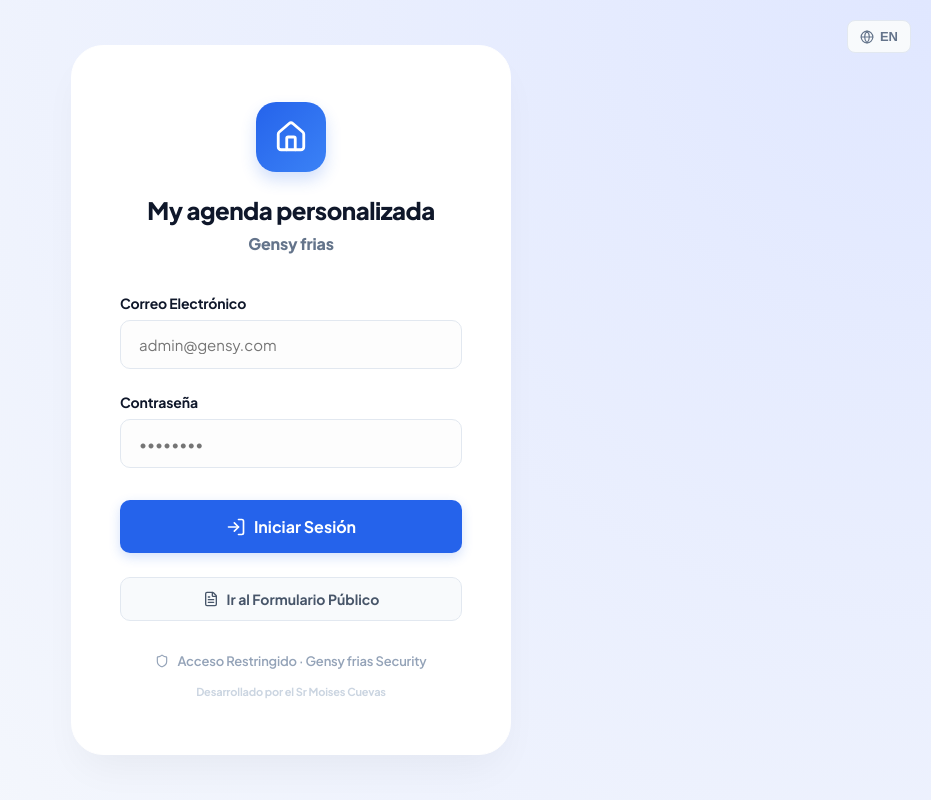
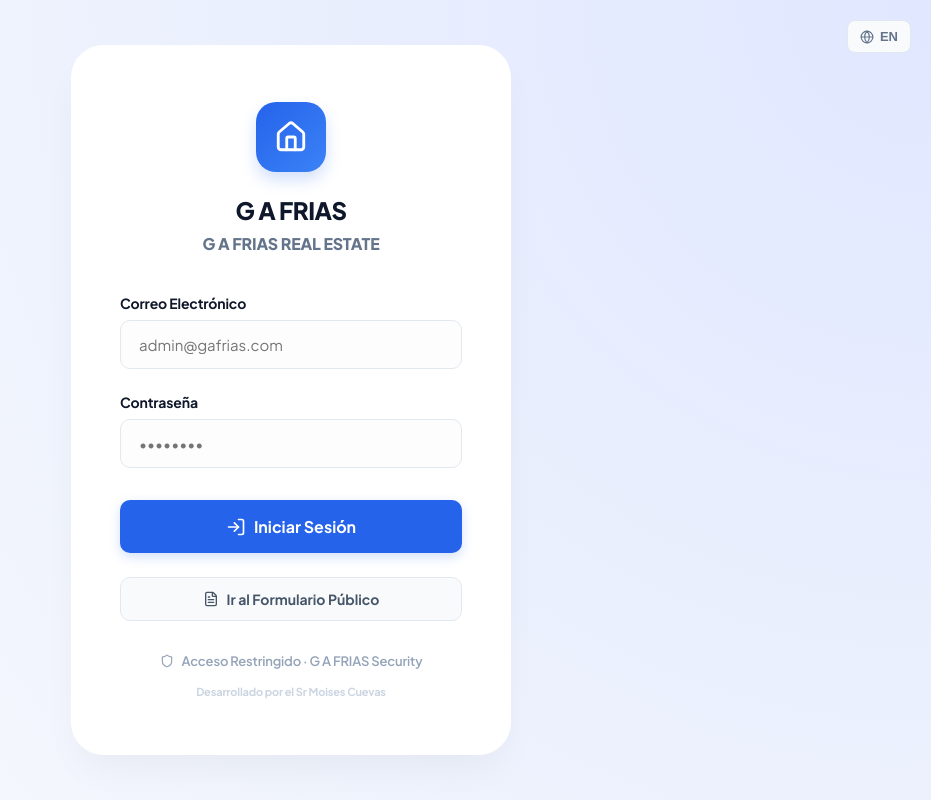
Before and after one commit to moisesx04/gensy-crm, a React (Vite) app: page /login in a window 1280 px wide. Shown: the whole page, without its empty margins (349-1280 px from the left). Built offline with nearby package versions, Linux system fonts and the light colour scheme.

Commit message:
Rebranding a G A FRIAS REAL ESTATE y soporte para fotos en propiedades

```diff
--- a/index.html
+++ b/index.html
@@ -8,13 +8,13 @@
     <meta name="theme-color" content="#4f46e5" />
     <meta name="apple-mobile-web-app-capable" content="yes" />
     <meta name="apple-mobile-web-app-status-bar-style" content="black-translucent" />
-    <meta name="apple-mobile-web-app-title" content="Gensy Agenda" />
+    <meta name="apple-mobile-web-app-title" content="G A FRIAS" />
     <meta name="viewport" content="width=device-width, initial-scale=1.0, maximum-scale=5, user-scalable=1, viewport-fit=cover" />
     <link rel="preconnect" href="https://fonts.googleapis.com">
     <link rel="preconnect" href="https://fonts.gstatic.com" crossorigin>
     <link href="https://fonts.googleapis.com/css2?family=Plus+Jakarta+Sans:ital,wght@0,200..800;1,200..800&display=swap" rel="stylesheet">
-    <meta name="description" content="My agenda personalizada Gensy frias - Gestión inmobiliaria profesional." />
-    <title>My agenda personalizada Gensy frias</title>
+    <meta name="description" content="G A FRIAS REAL ESTATE - Gestión inmobiliaria profesional." />
+    <title>G A FRIAS REAL ESTATE</title>
   </head>
   <body>
     <div id="root"></div>
--- a/src/components/Layout.jsx
+++ b/src/components/Layout.jsx
@@ -89,7 +89,7 @@ export default function Layout({ children }) {
           </motion.div>
           <div>
             <h1 style={{ fontSize: 14, lineHeight: 1.2 }}>{t('short_brand')}</h1>
-            <span style={{ fontSize: 12, fontWeight: 800 }}>Gensy frias</span>
+            <span style={{ fontSize: 12, fontWeight: 800 }}>G A FRIAS REAL ESTATE</span>
           </div>
         </div>
 
--- a/src/views/DashboardView.jsx
+++ b/src/views/DashboardView.jsx
@@ -119,7 +119,7 @@ export default function DashboardView() {
           <h1 style={{ fontSize: 34, background: 'linear-gradient(135deg, var(--t1), var(--accent))', WebkitBackgroundClip: 'text', WebkitTextFillColor: 'transparent' }}>
             {t('dash_title')}
           </h1>
-          <p style={{ fontSize: 16 }}>Bienvenido de nuevo al panel interactivo de GENSY.</p>
+          <p style={{ fontSize: 16 }}>Bienvenido de nuevo al panel interactivo de G A FRIAS REAL ESTATE.</p>
         </div>
         <div style={{ display:'flex', gap: 12 }}>
           <motion.button whileHover={{ scale: 1.05 }} whileTap={{ scale: 0.95 }} className="btn btn-ghost" onClick={() => copy(formLink, setCopied)}>
--- a/src/views/FormView.jsx
+++ b/src/views/FormView.jsx
@@ -235,7 +235,7 @@ export default function FormView() {
               }}>🏡</div>
               <div>
                 <div style={{ color: 'var(--t1)', fontWeight: 800, fontSize: 16, letterSpacing: '-0.01em', lineHeight: 1.2 }}>My agenda<br/>personalizada</div>
-                <div style={{ color: 'var(--t3)', fontSize: 11, textTransform: 'uppercase', letterSpacing: '1px', fontWeight: 800, marginTop: 4 }}>Gensy frias</div>
+                <div style={{ color: 'var(--t3)', fontSize: 11, textTransform: 'uppercase', letterSpacing: '1px', fontWeight: 800, marginTop: 4 }}>G A FRIAS REAL ESTATE</div>
               </div>
             </div>
 
--- a/src/views/LoginView.jsx
+++ b/src/views/LoginView.jsx
@@ -65,7 +65,7 @@ export default function LoginView() {
             {t('short_brand')}
           </h1>
           <p style={{ fontSize: 16, color: '#64748b', fontWeight: 800 }}>
-            Gensy frias
+            G A FRIAS REAL ESTATE
           </p>
         </div>
 
@@ -73,7 +73,7 @@ export default function LoginView() {
           <div className="fg" style={{ marginBottom: 0 }}>
             <label>{t('login_email')}</label>
             <input
-              type="email" required placeholder="admin@gensy.com"
+              type="email" required placeholder="admin@gafrias.com"
               value={email} onChange={e => setEmail(e.target.value)}
               style={{ padding: '14px 18px', fontSize: 15 }}
             />
--- a/src/views/PropiedadesView.jsx
+++ b/src/views/PropiedadesView.jsx
@@ -31,7 +31,7 @@ export default function PropiedadesView() {
     return () => { unsubProps(); unsubClients(); };
   }, []);
 
-  const [newP, setNewP] = useState({ title: '', loc: '', price: '', beds: '', baths: '', tag: 'Venta', description: '' });
+  const [newP, setNewP] = useState({ title: '', loc: '', price: '', beds: '', baths: '', tag: 'Venta', description: '', image_url: '' });
 
   // Computed stats
   const totalProps = properties.length;
@@ -67,7 +67,8 @@ export default function PropiedadesView() {
         beds: newP.beds || 0,
         baths: newP.baths || 0,
         tag: newP.tag || 'Venta',
-        description: newP.description || ''
+        description: newP.description || '',
+        image_url: newP.image_url || ''
       };
 
       if (newP.id) {
@@ -79,7 +80,7 @@ export default function PropiedadesView() {
       }
 
       setShowAdd(false);
-      setNewP({ title: '', loc: '', price: '', beds: '', baths: '', tag: 'Venta', description: '' });
+      setNewP({ title: '', loc: '', price: '', beds: '', baths: '', tag: 'Venta', description: '', image_url: '' });
     } catch (err) { alert('Error guardando: ' + err.message); }
   };
 
@@ -92,7 +93,8 @@ export default function PropiedadesView() {
       beds: p.beds || '',
       baths: p.baths || '',
       tag: p.tag || 'Venta',
-      description: p.description || ''
+      description: p.description || '',
+      image_url: p.image_url || ''
     });
     setShowAdd(true);
   };
@@ -167,7 +169,7 @@ export default function PropiedadesView() {
           <h1>{t('prop_title')}</h1>
           <p>{t('prop_desc')}</p>
         </div>
-        <button className="btn btn-primary" onClick={() => { setNewP({ title: '', loc: '', price: '', beds: '', baths: '', tag: 'Venta', description: '' }); setShowAdd(true); }}>
+        <button className="btn btn-primary" onClick={() => { setNewP({ title: '', loc: '', price: '', beds: '', baths: '', tag: 'Venta', description: '', image_url: '' }); setShowAdd(true); }}>
           <Plus size={18} /> {t('prop_new')}
         </button>
       </div>
@@ -215,7 +217,7 @@ export default function PropiedadesView() {
           <div className="prop-empty-icon">🏠</div>
           <h3>No hay propiedades{filter !== 'Todos' ? ` en "${filterTabs.find(f => f.key === filter)?.label}"` : ''}</h3>
           <p>Agrega tu primera propiedad para comenzar a gestionarla aquí.</p>
-          <button className="btn btn-primary" style={{ marginTop: 20 }} onClick={() => { setNewP({ title: '', loc: '', price: '', beds: '', baths: '', tag: 'Venta', description: '' }); setShowAdd(true); }}>
+          <button className="btn btn-primary" style={{ marginTop: 20 }} onClick={() => { setNewP({ title: '', loc: '', price: '', beds: '', baths: '', tag: 'Venta', description: '', image_url: '' }); setShowAdd(true); }}>
             <Plus size={16} /> Nueva propiedad
           </button>
         </motion.div>
@@ -240,7 +242,13 @@ export default function PropiedadesView() {
                 <div style={{ position: 'absolute', top: -30, right: -30, width: 120, height: 120, borderRadius: '50%', background: 'rgba(255,255,255,0.5)', filter: 'blur(12px)' }} />
                 <div style={{ position: 'absolute', bottom: -15, left: -15, width: 90, height: 90, borderRadius: '50%', background: 'rgba(255,255,255,0.3)', filter: 'blur(10px)' }} />
 
-                {/* Center icon */}
+                {/* Center / Full image */}
+                {p.image_url ? (
+                  <>
+                    <img src={p.image_url} alt={p.title} style={{ width: '100%', height: '100%', objectFit: 'cover' }} />
+                    <div style={{ position: 'absolute', inset: 0, background: 'linear-gradient(to bottom, rgba(0,0,0,0.2) 0%, transparent 60%, rgba(0,0,0,0.1) 100%)' }} />
+                  </>
+                ) : (
                   <div style={{
                     position: 'absolute', top: '50%', left: '50%', transform: 'translate(-50%, -50%)',
                     width: 68, height: 68, borderRadius: 22, background: '#fff',
@@ -250,6 +258,7 @@ export default function PropiedadesView() {
                   }}>
                     {p.status === 'Rentada' ? <CheckCircle2 size={34} /> : <Home size={34} strokeWidth={1.5} />}
                   </div>
+                )}
 
                 {/* Top-right: tag + actions */}
                 <div style={{ position: 'absolute', top: 14, right: 14, display: 'flex', gap: 6, alignItems: 'center', zIndex: 10, flexWrap: 'wrap', justifyContent: 'flex-end' }}>
@@ -673,6 +682,15 @@ export default function PropiedadesView() {
                   </div>
 
                   <div className="fg" style={{ marginBottom: 0 }}>
+                    <label style={{ display: 'flex', alignItems: 'center', gap: 6 }}><TrendingUp size={13} color="var(--t3)" /> URL de la Foto <span style={{ fontSize: 11, color: 'var(--t3)', fontWeight: 500 }}>(opcional)</span></label>
+                    <input
+                      placeholder="https://images.unsplash.com/photo..."
+                      value={newP.image_url}
+                      onChange={e => setNewP({ ...newP, image_url: e.target.value })}
+                    />
+                  </div>
+
+                  <div className="fg" style={{ marginBottom: 0 }}>
                     <label style={{ display: 'flex', alignItems: 'center', gap: 6 }}><FileText size={13} color="var(--t3)" /> Descripción <span style={{ fontSize: 11, color: 'var(--t3)', fontWeight: 500 }}>(opcional)</span></label>
                     <textarea
                       placeholder="Ej: Amplio apartamento con vista al mar, recién remodelado..."
```
Also changed, not shown: api/propiedades.js (+4 -3 lines), public/manifest.json, src/lib/translations.js. Lines whose indentation alone changed are shown as unchanged.
